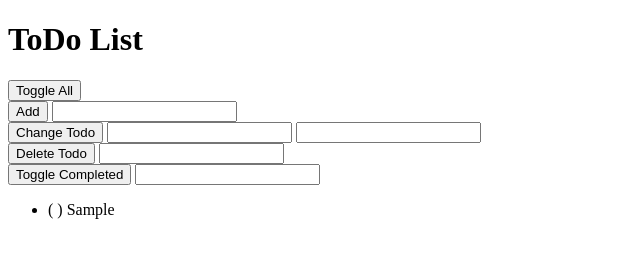
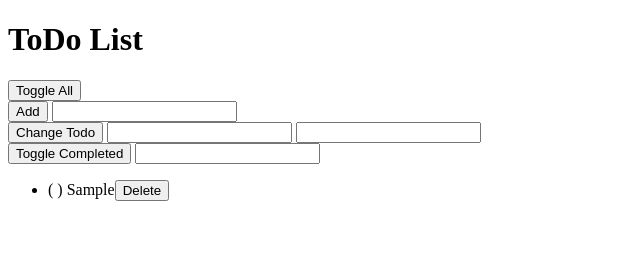
Before and after one commit to achiandet/ToDo-VanillaJS, a plain HTML site: page index.html in a window 1280 px wide. Both pictures are taken after typing "Sample" into the empty fields and a click on the button "Add". Shown: the whole page, without its empty margins (0-640 px from the left). Drawn offline with Linux system fonts and the light colour scheme.

Commit message:
ToDo App v.10 Click to delete

```diff
--- a/app.js
+++ b/app.js
@@ -1,8 +1,9 @@
 /*
-v9 Requirements
-It should be an li element for every todo
-Each li should contain todoText
-Each li should show completed
+v10 Requirements
+There should be a way to create delete buttons
+There should be a delete button for each todo
+Each li should have an ide that has the todo position
+Clicking delete should update todoList.todos and the DOM
 */
 
 
@@ -78,10 +79,8 @@ var handlers = {
     changeTodoText.value = "";
     view.displayTodos();
   },
-  deleteTodo: function() {
-    var deleteTodoPosition = document.getElementById('deleteTodoPosition');
-    todoList.deleteTodo(deleteTodoPosition.valueAsNumber);
-    deleteTodoPosition.value = "";
+  deleteTodo: function(position) {
+    todoList.deleteTodo(position);
     view.displayTodos();
   },
   toggleCompleted: function() {
@@ -108,8 +107,31 @@ var view = {
         todoTextWithCompletion = '( ) ' + todo.todoText;
       }
 
+      todoLi.id = i;
       todoLi.textContent = todoTextWithCompletion;
+      todoLi.appendChild(this.createDeleteButton());
       todosUl.appendChild(todoLi);
     }
-  }
+  },
+  createDeleteButton: function() {
+    var deleteButton = document.createElement('button');
+    deleteButton.textContent = 'Delete';
+    deleteButton.className = 'deleteButton';
+    return deleteButton;
+  },
+  setupEventListeners: function() {
+    var todosUl = document.querySelector('ul');
+
+    todosUl.addEventListener('click', function(event) {
+      // get the element that was clicked on
+      var elementClicked = event.target;
+
+      // check if elementClicked is a delete button
+      if (elementClicked.className === 'deleteButton') {
+        handlers.deleteTodo(parseInt(elementClicked.parentNode.id));
+      }
+    });
+  },
 };
+
+view.setupEventListeners();
--- a/index.html
+++ b/index.html
@@ -21,10 +21,6 @@
     <input type="text" id="changeTodoText">
   </div>
   <div>
-    <button onclick="handlers.deleteTodo()">Delete Todo</button>
-    <input type="number" id="deleteTodoPosition">
-  </div>
-  <div>
     <button onclick="handlers.toggleCompleted()">Toggle Completed</button>
     <input type="number" id="toggleCompletedPosition">
   </div>
```
